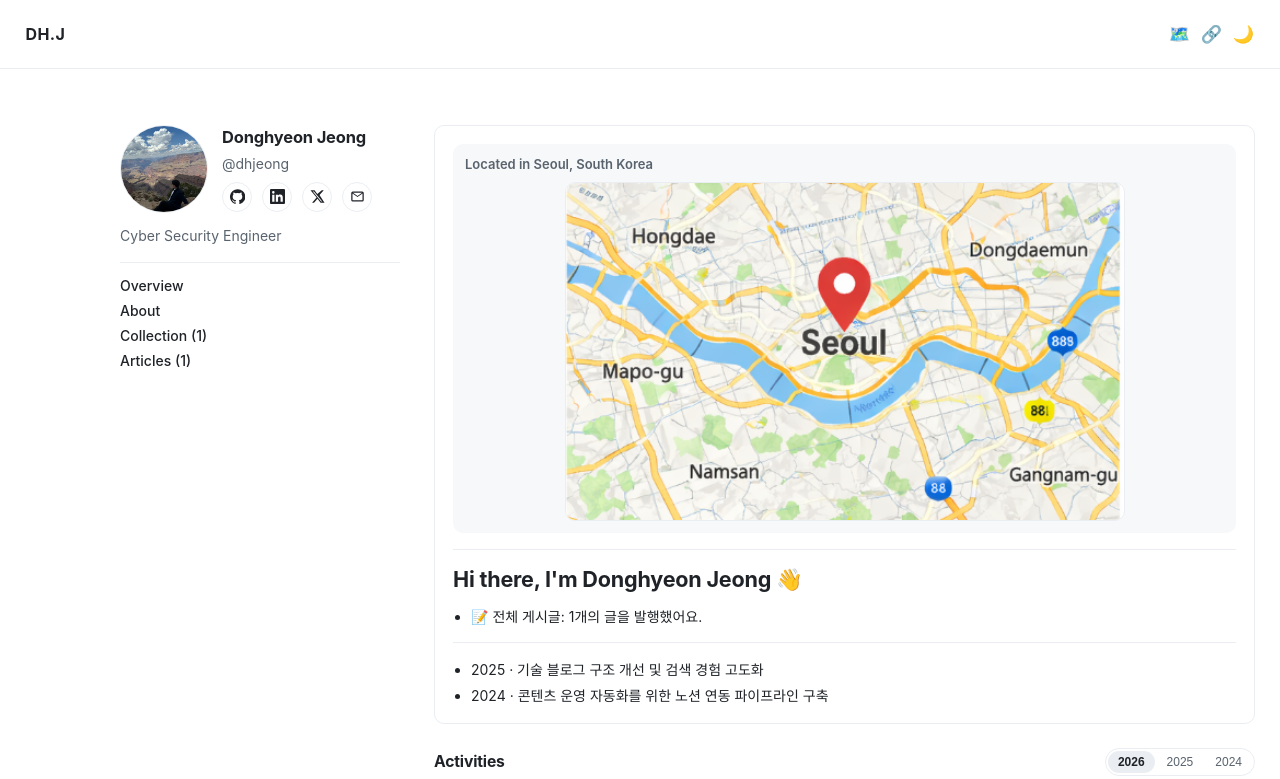
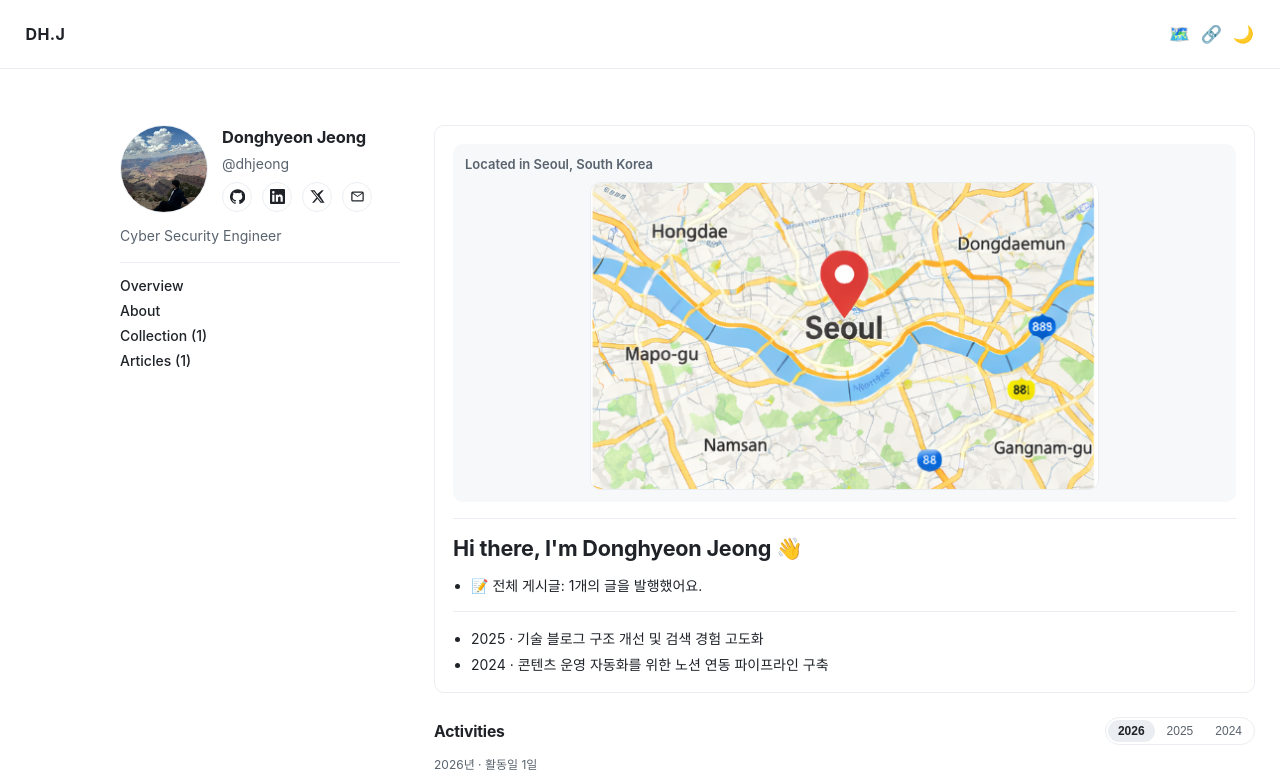
Before and after one commit to dhje0ng/blog, a Next.js app: page /overview in a window 1280 px wide. Shown: the top 779 px of the page. Built offline with nearby package versions, Linux system fonts and the light colour scheme.

Commit message:
Fix overview map sizing consistency across themes

```diff
--- a/app/globals.css
+++ b/app/globals.css
@@ -795,8 +795,7 @@ a {
 
 .overview-map-frame-shell {
   position: relative;
-  width: min(100%, 560px);
-  aspect-ratio: 509 / 308;
+  width: 100%;
   border-radius: 10px;
   overflow: hidden;
   border: 1px solid var(--line-subtle);
@@ -824,18 +823,6 @@ a {
   border: 0;
   display: block;
   object-fit: contain;
-}
-
-.overview-map-frame-dark {
-  display: none;
-}
-
-:root[data-theme="dark"] .overview-map-frame-light {
-  display: none;
-}
-
-:root[data-theme="dark"] .overview-map-frame-dark {
-  display: block;
 }
 
 .overview-readme-divider {
--- /dev/null
+++ b/app/overview/OverviewMap.tsx
@@ -0,0 +1,68 @@
+"use client";
+
+import Image from "next/image";
+import { useEffect, useState } from "react";
+
+type ThemeMode = "light" | "dark";
+
+const MAP_IMAGE_BY_THEME: Record<ThemeMode, { src: string; alt: string; width: number; height: number }> = {
+  light: {
+    src: "/map_light.png",
+    alt: "Seoul map (light theme)",
+    width: 509,
+    height: 308
+  },
+  dark: {
+    src: "/map_dark.png",
+    alt: "Seoul map (dark theme)",
+    width: 504,
+    height: 242
+  }
+};
+
+function getDocumentTheme(): ThemeMode {
+  if (typeof document === "undefined") {
+    return "light";
+  }
+
+  return document.documentElement.getAttribute("data-theme") === "dark" ? "dark" : "light";
+}
+
+export function OverviewMap() {
+  const [theme, setTheme] = useState<ThemeMode>("light");
+
+  useEffect(() => {
+    setTheme(getDocumentTheme());
+
+    const observer = new MutationObserver(() => {
+      setTheme(getDocumentTheme());
+    });
+
+    observer.observe(document.documentElement, {
+      attributes: true,
+      attributeFilter: ["data-theme"]
+    });
+
+    return () => observer.disconnect();
+  }, []);
+
+  const selectedMap = MAP_IMAGE_BY_THEME[theme];
+
+  return (
+    <div
+      className="overview-map-frame-shell"
+      style={{
+        aspectRatio: `${selectedMap.width} / ${selectedMap.height}`,
+        maxWidth: `${selectedMap.width}px`
+      }}
+    >
+      <Image
+        src={selectedMap.src}
+        alt={selectedMap.alt}
+        className="overview-map-frame"
+        fill
+        sizes={`(max-width: 1040px) calc(100vw - 92px), ${selectedMap.width}px`}
+      />
+    </div>
+  );
+}
--- a/app/overview/page.tsx
+++ b/app/overview/page.tsx
@@ -5,6 +5,7 @@ import { notFound } from "next/navigation";
 import { Header } from "@/components/layout/Header";
 import { PostListItem } from "@/components/post/PostListItem";
 import { ActivityHistorySection } from "@/app/overview/ActivityHistorySection";
+import { OverviewMap } from "@/app/overview/OverviewMap";
 import { getPostsOrNull } from "@/lib/notion/safe";
 import type { PostSummary } from "@/lib/models/post";
 import siteConfig from "@/site.config";
@@ -178,22 +179,7 @@ export default async function OverviewPage() {
               <div className="overview-map-banner">
                 <p>Located in Seoul, South Korea</p>
                 <div className="overview-map-wrap">
-                  <div className="overview-map-frame-shell">
-                    <Image
-                      src="/map_light.png"
-                      alt="Seoul map (light theme)"
-                      className="overview-map-frame overview-map-frame-light"
-                      fill
-                      sizes="(max-width: 1040px) calc(100vw - 92px), 560px"
-                    />
-                    <Image
-                      src="/map_dark.png"
-                      alt="Seoul map (dark theme)"
-                      className="overview-map-frame overview-map-frame-dark"
-                      fill
-                      sizes="(max-width: 1040px) calc(100vw - 92px), 560px"
-                    />
-                  </div>
+                  <OverviewMap />
                 </div>
               </div>
               <div className="overview-readme-divider" aria-hidden="true" />
```
